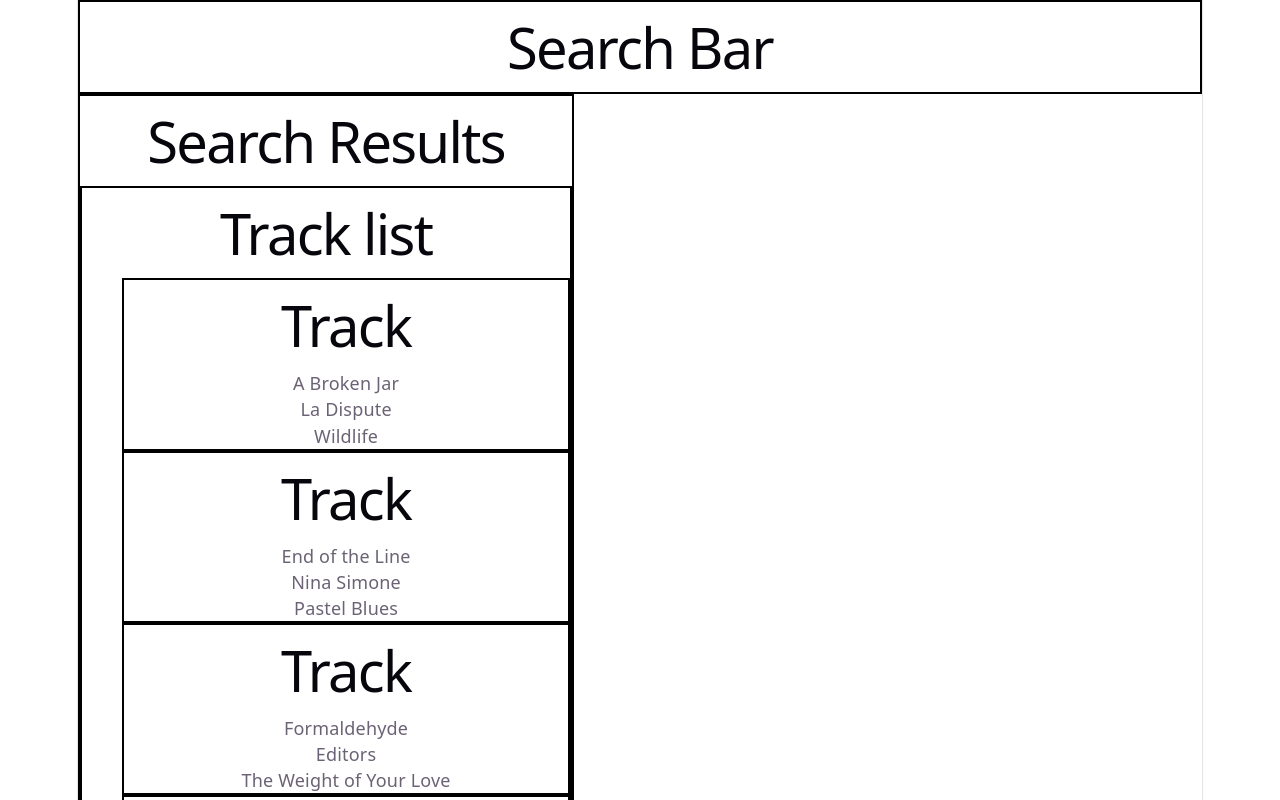
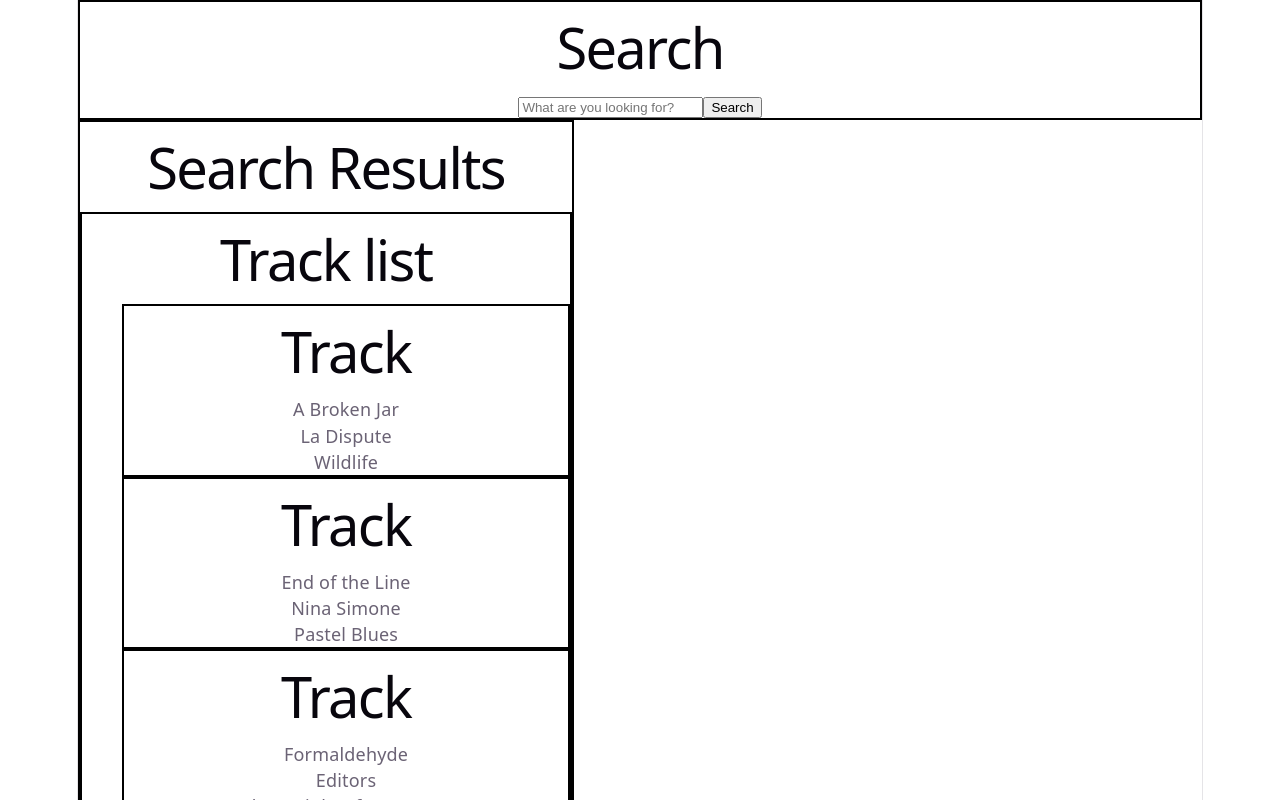
Before and after one commit to YanaSmelik/Jammming, a React (Vite) app in the folder Jammming/: page / in a window 1280 px wide. Shown: the top 800 px of the page. Built offline with nearby package versions, Linux system fonts and the light colour scheme.

Commit message:
Add handleSearch functionality

```diff
--- a/Jammming/src/App.jsx
+++ b/Jammming/src/App.jsx
@@ -1,35 +1,52 @@
-import { useState } from 'react'
-import './App.css'
-import Playlist from './components/Playlist';
-import SearchBar from './components/SearchBar';
-import SearchResults from './components/SearchResults';
-import Track from './components/Track';
-import Tracklist from './components/Tracklist';
-import styles from './styles/app.module.css';
-import tracks from './data/tracks.json';
-
+import { useState } from "react";
+import "./App.css";
+import Playlist from "./components/Playlist";
+import SearchBar from "./components/SearchBar";
+import SearchResults from "./components/SearchResults";
+import Track from "./components/Track";
+import Tracklist from "./components/Tracklist";
+import styles from "./styles/app.module.css";
+import tracks from "./data/tracks.json";
 
 function App() {
-  const[playlist, setPlaylist] = useState([]);
-  const[searchResults, setSearchResults] = useState(tracks);
+  const [playlist, setPlaylist] = useState([]);
+  const [searchResults, setSearchResults] = useState(tracks);
+
+  const handleSearch = (searchInput) => {
+    getData();
+  };
+
+  //TODO CORS proxi, query for url
+  async function getData() {
+    const url = "https://api.deezer.com/user/2529/playlistshttps://musicbrainz.org/ws/2/recording?fmt=json&query=%22we%20will%20rock%20you%22%20AND%20arid:0383dadf-2a4e-4d10-a46a-e9e041da8eb3";
+    try {
+      const response = await fetch(url);
+      if (!response.ok) {
+        throw new Error(`Response status: ${response.status}`);
+      }
+      const result = await response.json();
+      console.log(result);
+    } catch (error) {
+      console.log(error.message);
+    }
+  }
 
   return (
     <>
       <div className={styles.container}>
         <div>
-          <SearchBar />
+          <SearchBar handleSearch={handleSearch} />
         </div>
         <div className={styles.mainContent}>
-
           <div>
-            <SearchResults tracklist={searchResults}/>
+            <SearchResults tracklist={searchResults} />
             <Playlist tracklist={searchResults} />
           </div>
         </div>
         <Track />
       </div>
     </>
-  )
+  );
 }
 
-export default App
+export default App;
--- a/Jammming/src/components/SearchBar.jsx
+++ b/Jammming/src/components/SearchBar.jsx
@@ -1,11 +1,28 @@
-import styles from '../styles/searchBar.module.css';
+import styles from "../styles/searchBar.module.css";
+import { useState } from 'react'
 
-function SearchBar(){
- return (
-   <div className={styles.container}>
-    <h1>Search Bar</h1>
+function SearchBar(props) {
+  const [search, setSearch] = useState("");
+
+  return (
+    <div className={styles.container}>
+      <h1>Search</h1>
+      <input
+        type="text"
+        placeholder="What are you looking for?"
+        onChange={(event) => {
+          setSearch(event.target.value);
+        }}
+      ></input>
+      <button
+        onClick={(event) => {
+          props.handleSearch(search);
+        }}
+      >
+        Search
+      </button>
     </div>
- );
+  );
 }
 
 export default SearchBar;
```
